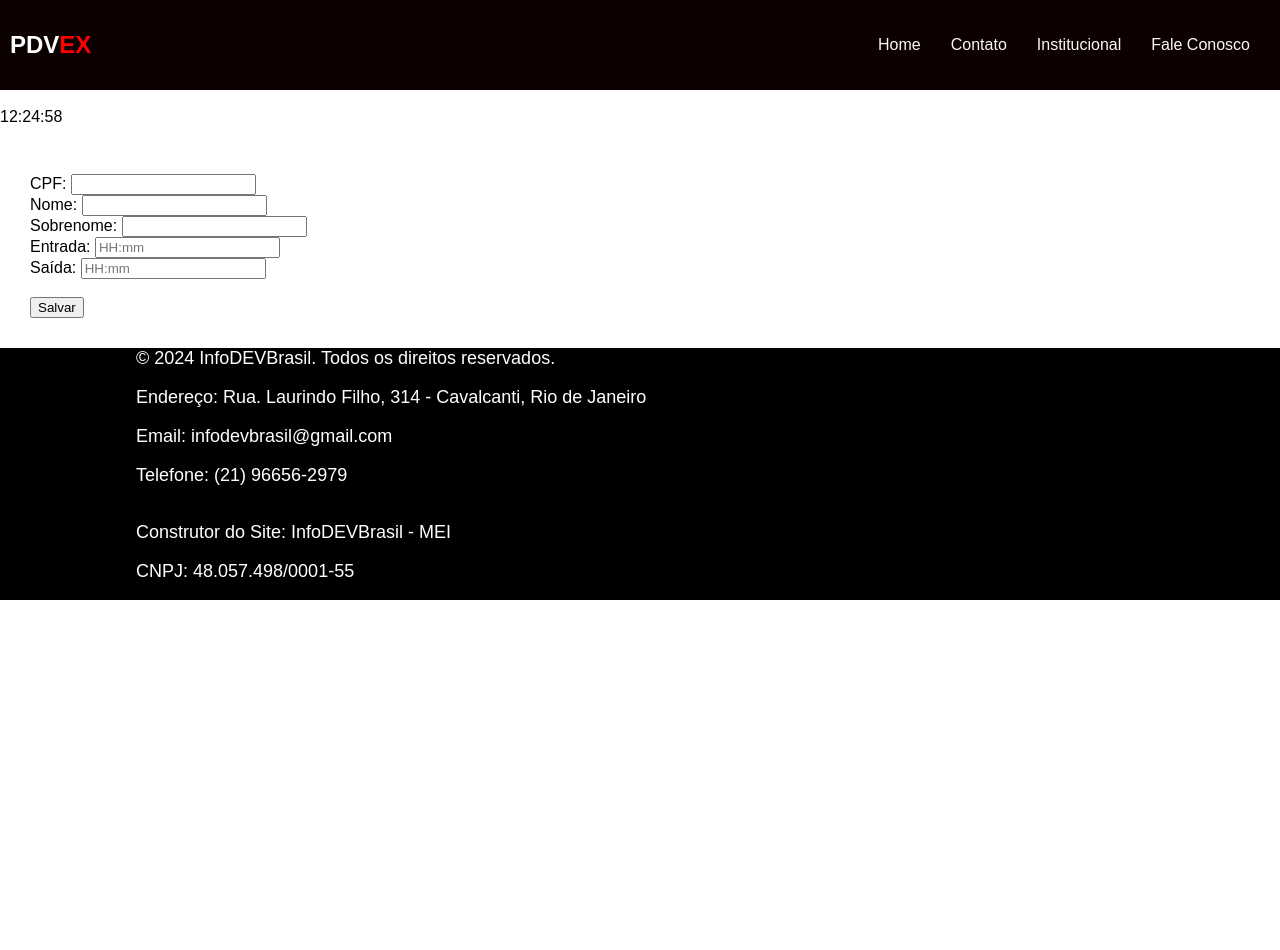
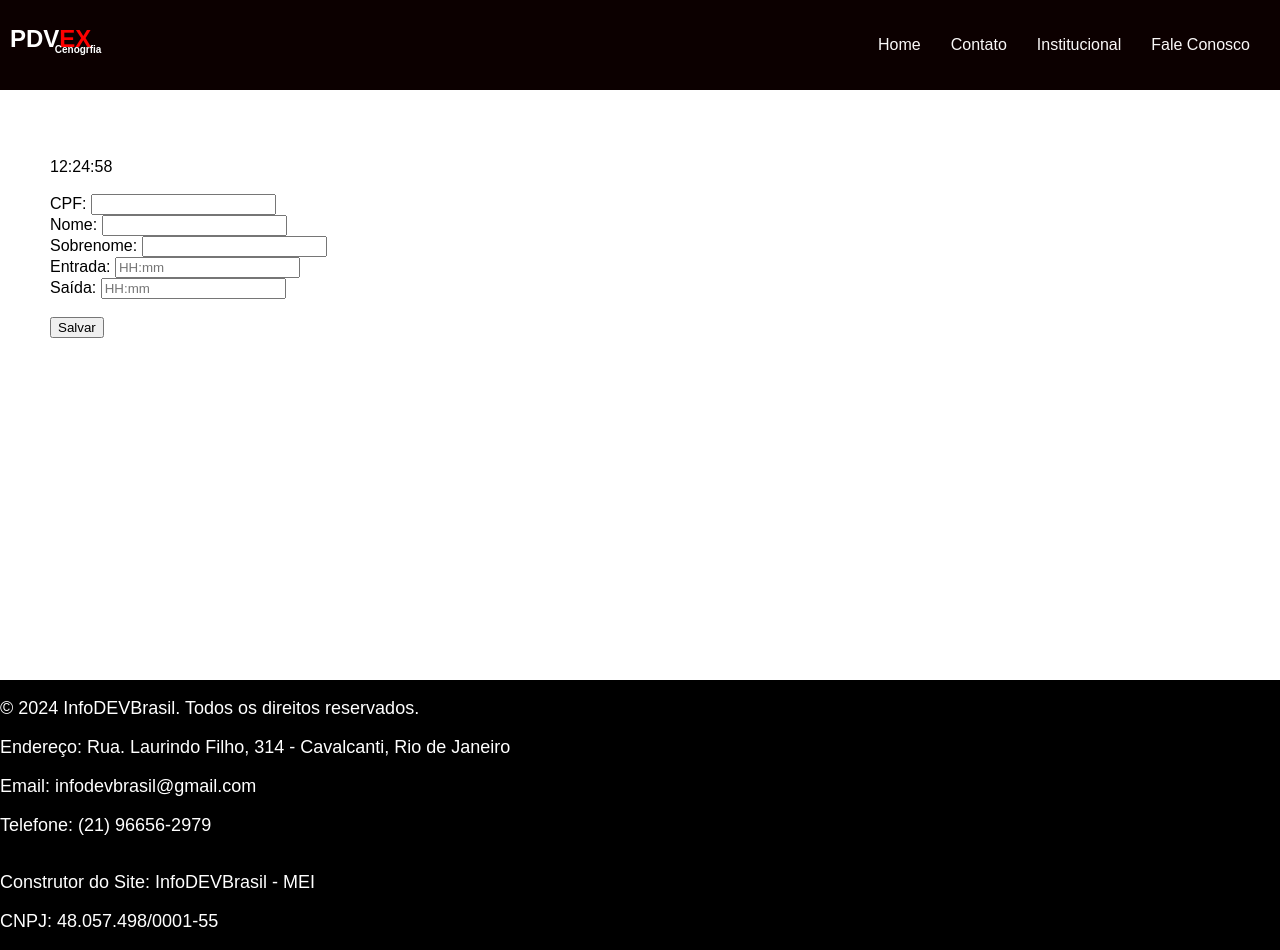
Before and after one commit to shadowruge/pdvex, a plain HTML site: page ponto.html in a window 1280 px wide. Before the commit the page ends 800 px from the top, so only its background shows below. Drawn offline with Linux system fonts and the light colour scheme.

Commit message:
renew code

```diff
--- a/css/style.css
+++ b/css/style.css
@@ -5,6 +5,7 @@ body {
     margin: 0;
     padding: 0;
 }
+
 
 header {
     background-color: rgb(12, 0, 0);
@@ -65,21 +66,27 @@ display: flex;
     height: 300px!important;
 
 }
+main{
+    margin: 20px;
+}
 
 footer {
 
     background-color: black;
     color: white;
     text-align: left;
-    width: 100%;
-    bottom: 0px;
+    position: absolute;
+  width: 100%;
+  bottom: -150px;
+
+
 }
 
 .footer-content{
     color: #FFFFFF;
     max-width: 1008px;
     box-sizing: border-box;
-    margin: 0 auto;
+    margin-left: 0 auto;
 
     }
 
--- a/ponto.html
+++ b/ponto.html
@@ -12,6 +12,7 @@
     <header>
         <div class="logo">
             <span class="">PDV</span><span class="red">EX</span>
+            <p>Cenogrfia</p>
         </div>
         <nav>
             <ul>
@@ -24,10 +25,11 @@
     </header>
 
 <main><br>
-    <div id="digitalClock">
-        <!-- O relógio será exibido aqui -->
-    </div><br>
+
     <section>
+        <div id="digitalClock">
+            <!-- O relógio será exibido aqui -->
+        </div><br>
         <form id="employeeForm">
             <label for="cpf">CPF:</label>
             <input type="text" id="cpf" name="cpf" required>
```
